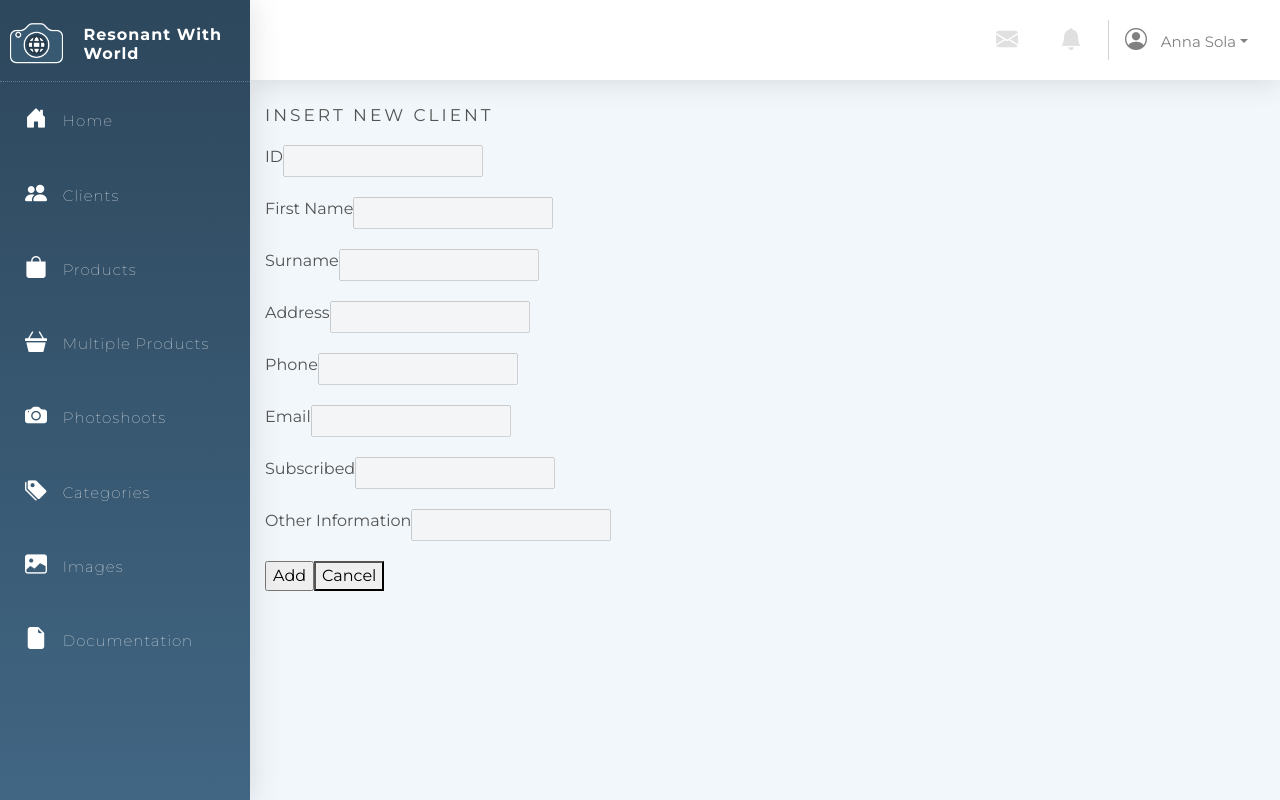
After one commit to SaraahTran/Resonant-with-World, a PHP site: page /insertClients.php in a window 1280 px wide. The commit adds this page. Run offline with PHP 8.4, Linux system fonts and the light colour scheme; data that the repository does not hold is empty.

Commit message:
Client -Add Client

```diff
--- a/clients.php
+++ b/clients.php
@@ -20,7 +20,7 @@
 <div class="container">
 <h1>Clients</h1>
 
-<button class="add-button" onclick="window.location='addclient.php?id=">Add New Client</button>
+<button onclick="window.location='insertClients.php'">Add new client record</button>
 <?php
 include('./connection.php');
 $dsn = "mysql:host=$db_host;dbname=$db_name";
--- /dev/null
+++ b/insertClients.php
@@ -0,0 +1,153 @@
+<html>
+<head>
+    <title>Resonant With World Insert New Client</title>
+    <!--CSS-->
+    <link rel="stylesheet" type="text/css" href="Styles/style.css"/>
+    <!--Bootstrap-->
+    <link rel="stylesheet" href="https://stackpath.bootstrapcdn.com/bootstrap/4.3.1/css/bootstrap.min.css" integrity="sha384-ggOyR0iXCbMQv3Xipma34MD+dH/1fQ784/j6cY/iJTQUOhcWr7x9JvoRxT2MZw1T" crossorigin="anonymous">
+    <!--Fonts and Icons-->
+    <link rel="stylesheet" href="https://cdn.jsdelivr.net/npm/bootstrap-icons@1.5.0/font/bootstrap-icons.css">
+    <link href="https://fonts.googleapis.com/css2?family=Montserrat:wght@100;400;700;800&display=swap" rel="stylesheet">
+</head>
+
+
+</table>
+
+<?php include('./menu.php');?>
+
+<h1>Insert New Client</h1>
+<div class="container">
+    <?php
+    $dbh = new PDO('mysql:host=localhost;dbname=fit2104_assignment2','fit2104','fit2104');
+    if (!empty($_POST)) {
+    // Check if any of the POST fields are empty (which shouldn't be!)
+    foreach ($_POST as $fieldName => $fieldValue) {
+        if (empty($fieldValue)) {
+            echo friendlyError("'$fieldName' field is empty. Please fix the issue try again. ");
+            echo "<div class=\"center row\"><button onclick=\"window.history.back()\">Back to previous page</button></div>";
+            die();
+        }
+    }
+
+        // Process the update record request (if a POST form is submitted)
+        $query = "INSERT INTO `Client`(`Client_FirstName`, `Client_Surname`, `Client_Address`, `Client_Phone`, `Client_Email`, `Client_Subscribed`, `Client_Other_Information`) VALUES(:firstname, :surname,:address,:phone,:email,:subscribed,:other information)";
+        $stmt = $dbh->prepare($query);
+        $parameters = [
+            'firstname' => $_POST['firstname'],
+            'surname' => $_POST['surname'],
+            'address' => $_POST['address'],
+            'phone' => $_POST['phone'],
+            'email' => $_POST['email'],
+            'subscribed' => $_POST['subscribed'],
+            'other information' => $_POST['other information'],
+        ];
+        if ($stmt->execute($parameters)) {
+            $newRecordId = $dbh->lastInsertId();
+            // When no POST form is submitted, get the record from database
+            $query = "SELECT * FROM `Client` WHERE `Client_ID`=?";
+            $stmt = $dbh->prepare($query);
+            if ($stmt->execute([$newRecordId])) {
+                if ($stmt->rowCount() > 0) {
+                    $record = $stmt->fetchObject(); ?>
+                    <div class="center row">New client has been added.</div>
+                    <form method="post">
+                        <div class="aligned-form">
+                            <div class="row">
+                                <label for="Client_ID">ID</label>
+                                <input type="number" id="Client_ID" value="<?= $record->Client_ID ?>" disabled/>
+                            </div>
+                            <div class="row">
+                                <label for="firstname">First Name</label>
+                                <input type="text" id="Client_FirstName" value="<?= $record->Client_FirstName ?>" disabled/>
+                            </div>
+                            <div class="row">
+                                <label for="surname">Surname</label>
+                                <input type="text" id="Client_Surname" value="<?= $record->Client_Surname ?>" disabled/>
+                            </div>
+                            <div class="row">
+                                <label for="address">Address</label>
+                                <input type="text" id="Client_Address" value="<?= $record->Client_Address ?>" disabled/>
+                            </div>
+                            <div class="row">
+                                <label for="contact">Phone</label>
+                                <input type="text" id="Client_Phone" value="<?= $record->Client_Phone ?>" disabled/>
+                            </div>
+                            <div class="row">
+                                <label for="company">Email</label>
+                                <input type="text" id="Client_Email" value="<?= $record->Client_Email ?>" disabled/>
+                            </div>
+                            <div class="row">
+                                <label for="company">Subscribed</label>
+                                <input type="text" id="Client_Subscribed" value="<?= $record->Client_Subscribed ?>" disabled/>
+                            </div>
+                            <div class="row">
+                                <label for="company">Other Information</label>
+                                <input type="text" id="Client_Other_Information" value="<?= $record->Client_Other_Information ?>" disabled/>
+                            </div>
+                        </div>
+                    </form>
+                    <div class="center row">
+                        <button onclick="window.location='clients.php'">Back to the client list</button>
+                    </div>
+                <?php } else {
+                    echo "Weird, the client just added has mysteriously disappeared!? ";
+                    echo "<div class=\"center row\"><button onclick=\"window.location='clients.php'\">Back to the client list</button></div>";
+                }
+            } else {
+                die(friendlyError($stmt->errorInfo()[2]));
+            }
+        } else {
+            echo friendlyError($stmt->errorInfo()[2]);
+            echo "<div class=\"center row\"><button onclick=\"window.history.back()\">Back to previous page</button></div>";
+            die();
+        }
+    } else {
+        $query = "SELECT `AUTO_INCREMENT` FROM  INFORMATION_SCHEMA.TABLES WHERE TABLE_SCHEMA = 'fit2104_assignment2' AND TABLE_NAME='Client'";
+        $stmt = $dbh->prepare($query);
+        $nextId = ($stmt->execute() || $stmt->rowCount() > 0) ? $stmt->fetchObject()->AUTO_INCREMENT : "Not available";
+        ?>
+        <form method="post">
+            <div class="aligned-form">
+                <div class="row">
+                    <label for="Client_ID">ID</label>
+                    <input type="number" id="Client_ID" value="<?= $record->Client_ID ?>" disabled/>
+                </div>
+                <div class="row">
+                    <label for="firstname">First Name</label>
+                    <input type="text" id="Client_FirstName" value="<?= $record->Client_FirstName ?>" disabled/>
+                </div>
+                <div class="row">
+                    <label for="surname">Surname</label>
+                    <input type="text" id="Client_Surname" value="<?= $record->Client_Surname ?>" disabled/>
+                </div>
+                <div class="row">
+                    <label for="address">Address</label>
+                    <input type="text" id="Client_Address" value="<?= $record->Client_Address ?>" disabled/>
+                </div>
+                <div class="row">
+                    <label for="contact">Phone</label>
+                    <input type="text" id="Client_Phone" value="<?= $record->Client_Phone ?>" disabled/>
+                </div>
+                <div class="row">
+                    <label for="company">Email</label>
+                    <input type="text" id="Client_Email" value="<?= $record->Client_Email ?>" disabled/>
+                </div>
+                <div class="row">
+                    <label for="company">Subscribed</label>
+                    <input type="text" id="Client_Subscribed" value="<?= $record->Client_Subscribed ?>" disabled/>
+                </div>
+                <div class="row">
+                    <label for="company">Other Information</label>
+                    <input type="text" id="Client_Other_Information" value="<?= $record->Client_Other_Information ?>" disabled/>
+                </div>
+
+            </div>
+            <div class="row center">
+                <input type="submit" value="Add"/>
+                <button type="button" onclick="window.location='clients.php';return false;">Cancel</button>
+            </div>
+        </form>
+    <?php } ?>
+</div>
+</body>
+</html>
```
